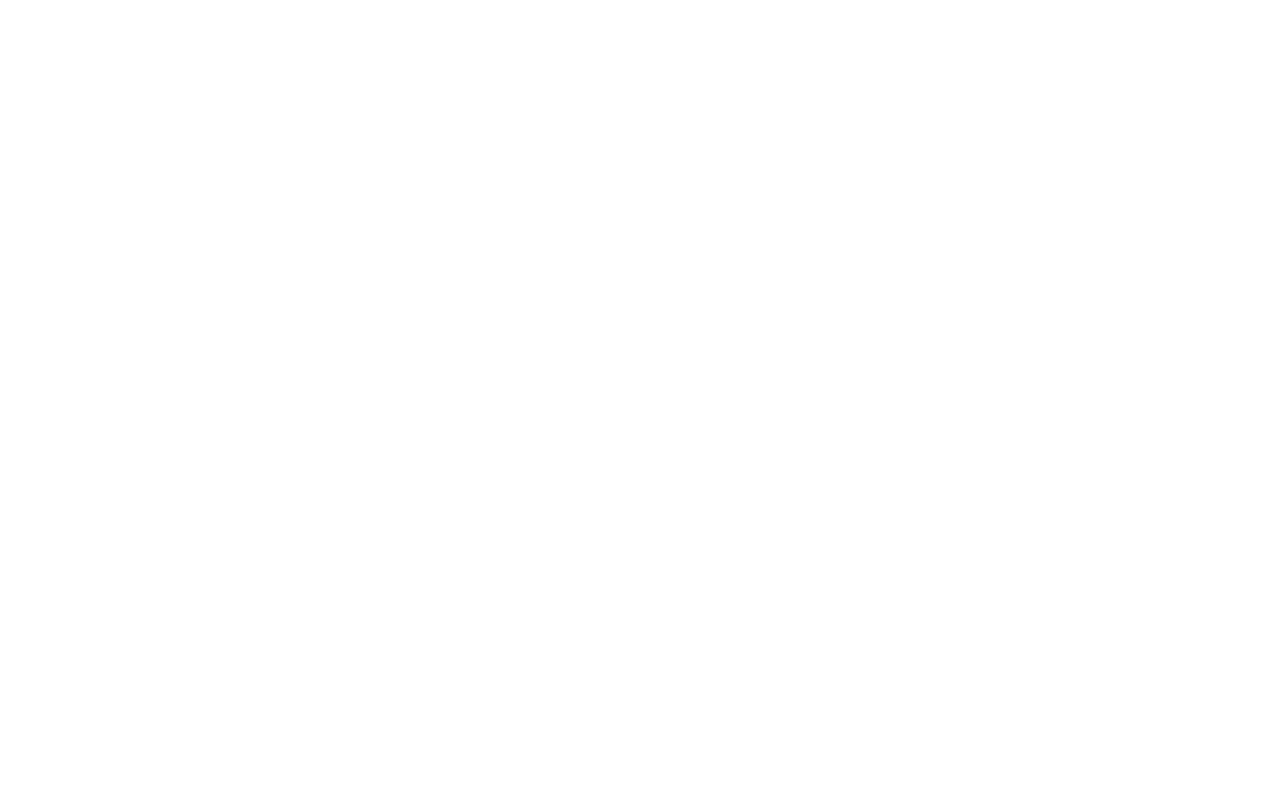
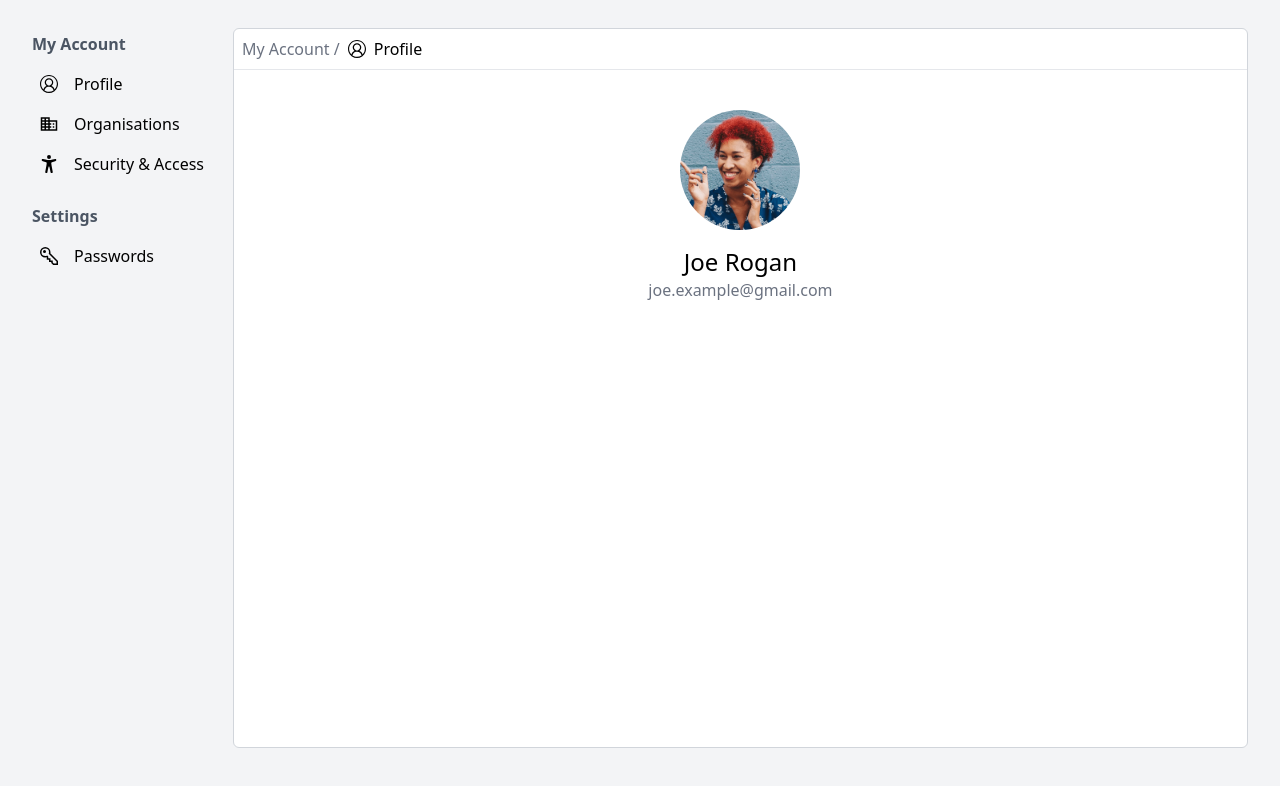
Before and after one commit to suraj-9849/toolsmith, a React (Create React App) app: page /account/profile in a window 1280 px wide. Before the commit this address had no page. Shown: the top 786 px of the page. Built offline with nearby package versions, Linux system fonts and the light colour scheme.

Commit message:
Accounts page creation

```diff
--- a/src/App.tsx
+++ b/src/App.tsx
@@ -31,7 +31,7 @@ function App() {
         {/* <Route path='/dbenter/postgres' element={<Postgres />} /> */}
         <Route path="/databases" element={<Databases />} />
         <Route path="/dashboard" element={<Dashboard />} />
-        <Route path='/account' element={<Account />} />
+        <Route path='/account/profile' element={<Account />} />
       </Routes>
     </>
   );
--- a/src/components/Account.tsx
+++ b/src/components/Account.tsx
@@ -1,8 +1,30 @@
 import React from 'react'
+import SideBarForAccount from './SideBarForAccount'
+import { VscAccount } from "react-icons/vsc";
 
 function Account() {
   return (
-    <div>Account</div>
+    <>
+        <div className='flex bg-gray-100 p-8'>
+            <SideBarForAccount />
+            <div className='bg-white h-[90vh] mt-[-4px] w-[80vw] border border-gray-300 rounded-md'>
+                <div className='border-b p-2 flex items-center'>
+                    <h1 className='text-gray-500'>My Account / </h1>
+                    <div className='flex items-center'>
+                        <VscAccount className='ml-2' size={18}/>
+                        <h1 className='text-black ml-2 font-light'>Profile</h1>
+                    </div>
+                </div>
+                <div className='flex-col items-center mt-10 justify-center'>
+                    <div className='flex items-center justify-center'>
+                        <img src={require('../icons/bonnie.png')} alt="" className='rounded-full h-[15vh]'/>
+                    </div>
+                    <h1 className='mt-4 text-2xl flex items-center justify-center font-light'>Joe Rogan</h1>
+                    <h1 className='text-gray-500 flex items-center justify-center'>joe.example@gmail.com</h1>
+                </div>
+            </div>
+        </div>
+    </>
   )
 }
 
--- a/src/components/Databases.tsx
+++ b/src/components/Databases.tsx
@@ -464,7 +464,7 @@ function Databases() {
             {
               showAccountModal ? (
                 <div ref={modalRef} className="absolute right-10 w-48 top-12 bg-white border border-gray-300 rounded-md p-2">
-                  <Link to={'/account'}>
+                  <Link to={'/account/profile'}>
                     <div className='flex items-center rounded-md hover:bg-gray-200 p-2'>
                       <VscAccount className='text-black' size={20}/>
                       <h1 className="font-mono text-md ml-2 text-black font-light">Account</h1>
--- /dev/null
+++ b/src/components/SideBarForAccount.tsx
@@ -0,0 +1,44 @@
+import React from 'react'
+import { VscAccount } from "react-icons/vsc";
+import { CgOrganisation } from "react-icons/cg";
+import { IoAccessibility } from "react-icons/io5";
+import { GrKey } from "react-icons/gr";
+
+function SideBarForAccount() {
+  return (
+    <>
+        <div className='pr-2 w-1/6 h-[92vh]'>
+            <div>
+                <h1 className='font-semibold text-gray-600 '>
+                    My Account
+                </h1>
+                <div className='flex-col items-center'>
+                    <div className='flex items-center hover:bg-gray-200 rounded-md p-2 mt-2'>
+                        <VscAccount className='' size={18}/>
+                        <h1 className='ml-4 font-light'>Profile</h1>
+                    </div>
+                    <div className='flex items-center hover:bg-gray-200 rounded-md p-2'>
+                        <CgOrganisation className='' size={18}/>
+                        <h1 className='ml-4 font-light'>Organisations</h1>
+                    </div>
+                    <div className='flex items-center hover:bg-gray-200 rounded-md p-2'>
+                        <IoAccessibility className='' size={18}/>
+                        <h1 className='ml-4 font-light'>Security & Access</h1>
+                    </div>
+                </div>
+            </div>
+            <div>
+                <h1 className='font-semibold text-gray-600 mt-5'>
+                    Settings
+                </h1>
+                <div className='flex items-center hover:bg-gray-200 rounded-md p-2 mt-2'>
+                    <GrKey className='' size={18}/>
+                    <h1 className='ml-4 font-light'>Passwords</h1>
+                </div>
+            </div>
+        </div>
+    </>
+  )
+}
+
+export default SideBarForAccount
```
